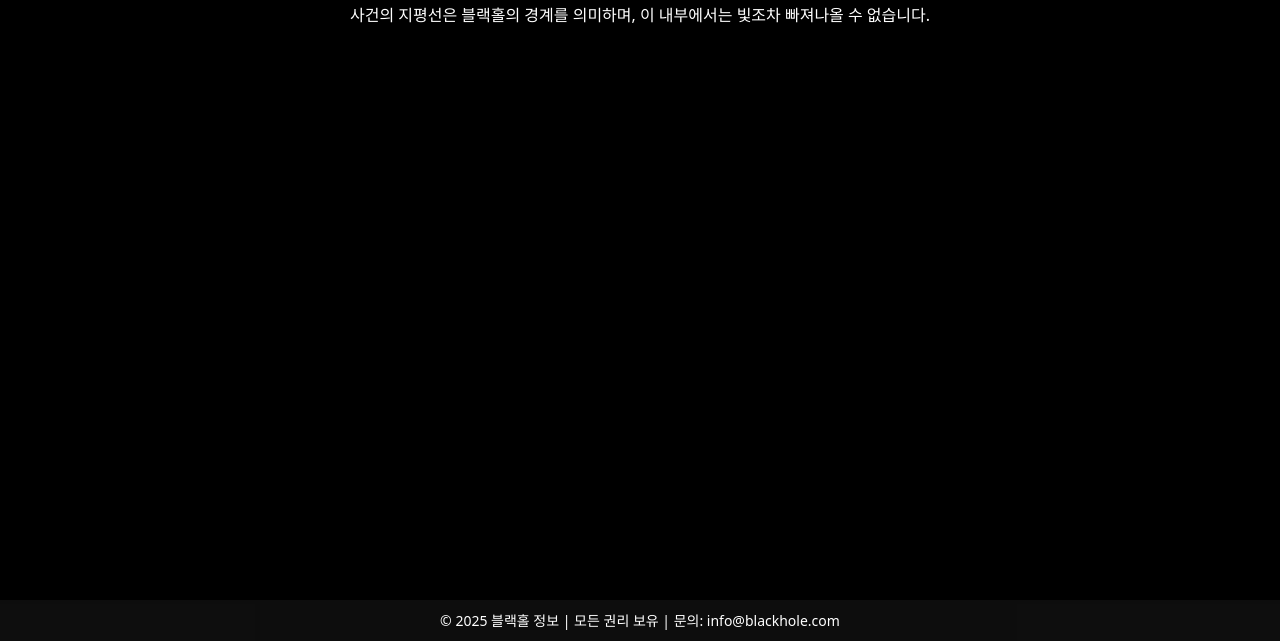
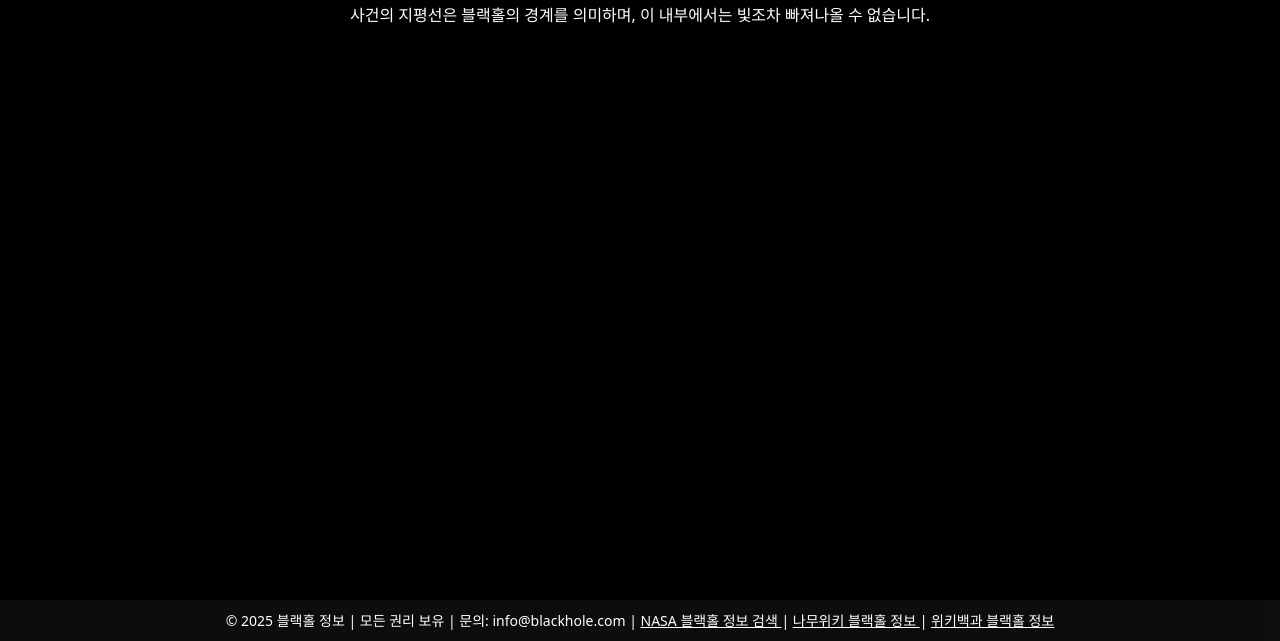
Before and after one commit to fos136/HTML, a plain HTML site: page eventhorizon.html in a window 1280 px wide. Shown: the part 159-800 px from the top of the page. Drawn offline with nearby package versions, Linux system fonts and the light colour scheme.

Commit message:
Update eventhorizon.html

```diff
--- a/eventhorizon.html
+++ b/eventhorizon.html
@@ -87,7 +87,16 @@
 
 <!-- 푸터 -->
 <footer class="footer">
-  © 2025 블랙홀 정보 | 모든 권리 보유 | 문의: info@blackhole.com
+  © 2025 블랙홀 정보 | 모든 권리 보유 | 문의: info@blackhole.com |
+  <a href="https://svs.gsfc.nasa.gov/search/?search=black+hole&sort_by_1=relevance" target="_blank" style="color: white; text-decoration: underline;">
+    NASA 블랙홀 정보 검색
+  </a> |
+  <a href="https://namu.wiki/w/%EB%B8%94%EB%9E%99%ED%99%80" target="_blank" style="color: white; text-decoration: underline;">
+    나무위키 블랙홀 정보
+  </a> |
+  <a href="https://ko.wikipedia.org/wiki/%EB%B8%94%EB%9E%99%ED%99%80" target="_blank" style="color: white; text-decoration: underline;">
+    위키백과 블랙홀 정보
+  </a>
 </footer>
 
 <!-- Bootstrap JS -->
```
